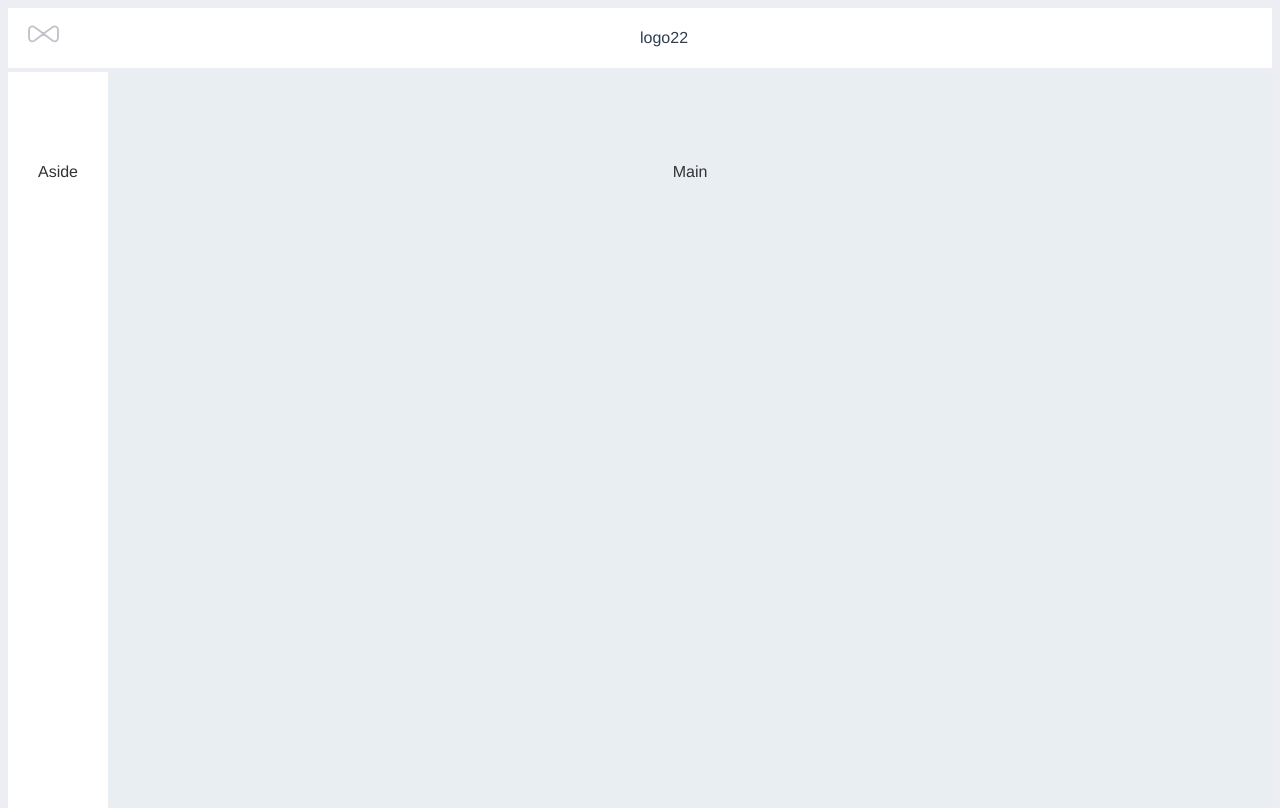
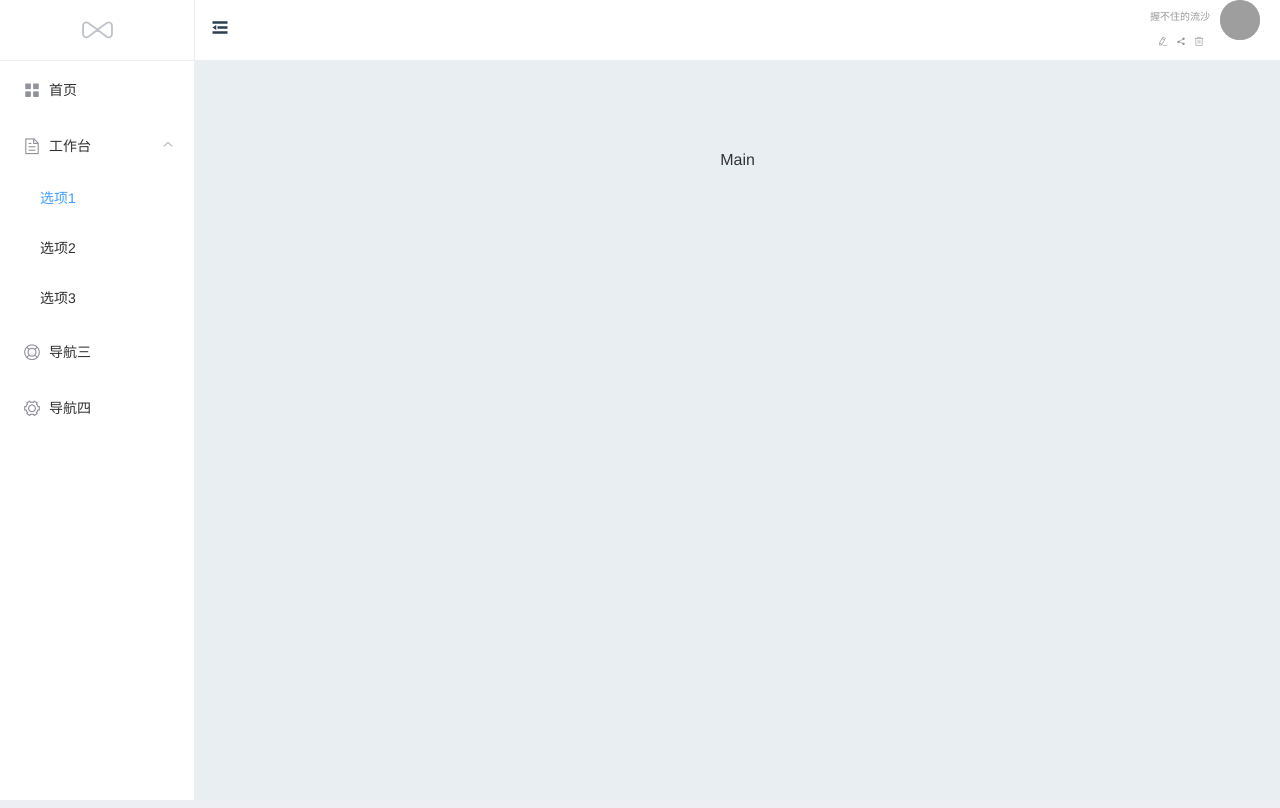
Before and after one commit to pseudo-god/vue-element-cold, a Vue app: page / in a window 1280 px wide. Built offline with nearby package versions, Linux system fonts and the light colour scheme; grey boxes are pictures that could not be loaded.

Commit message:
feat: 搭建基础骨架

```diff
--- /dev/null
+++ b/src/layout/content.vue
@@ -0,0 +1,71 @@
+<template>
+  <el-container class="main-container" :style="flexibleObj.mainStyle">
+    <el-header>
+      <el-row>
+        <el-col :span="24">
+          <div class="header-left">
+            <div class="flexible" @click="collapse">
+              <i class="el-icon-s-fold"></i>
+            </div>
+          </div>
+          <div class="header-right">
+            <div class="right-user">
+              <div class="user-info">
+                <div class="info-name">握不住的流沙</div>
+                <div class="info-other">
+                  <i class="el-icon-edit"></i>
+                  <i class="el-icon-share"></i>
+                  <i class="el-icon-delete"></i>
+                </div>
+              </div>
+              <div class="user-avatar">
+                <el-avatar
+                  src="https://cube.elemecdn.com/0/88/03b0d39583f48206768a7534e55bcpng.png"
+                ></el-avatar>
+              </div>
+            </div>
+          </div>
+        </el-col>
+      </el-row>
+    </el-header>
+    <el-container>
+      <el-main>Main </el-main>
+    </el-container>
+  </el-container>
+</template>
+<script>
+import { mapState, mapActions } from "vuex";
+
+export default {
+  name: "Content",
+  computed: {
+    ...mapState({
+      flexibleObj: (state) => state.app.flexibleObj,
+    }),
+  },
+  methods: {
+    ...mapActions({
+      setFlexible: "app/setFlexible",
+    }),
+    collapse() {
+      if (!this.flexibleObj.isCollapse) {
+        this.setFlexible({
+          isCollapse: true,
+          mainStyle: {
+            marginLeft: "65px",
+          },
+          elAside: "100%",
+        });
+      } else {
+        this.setFlexible({
+          isCollapse: false,
+          mainStyle: {
+            marginLeft: "195px",
+          },
+          elAside: "194px",
+        });
+      }
+    },
+  },
+};
+</script>
--- /dev/null
+++ b/src/layout/index.vue
@@ -0,0 +1,19 @@
+<template>
+  <div class="app-content">
+    <Sidebar/>
+    <Content/>
+  </div>
+</template>
+
+<script>
+import Content from "./content";
+import Sidebar from "./sidebar";
+
+export default {
+  components: { Content, Sidebar },
+  data: () => ({}),
+  methods: {},
+};
+</script>
+
+<style></style>
--- /dev/null
+++ b/src/layout/sidebar.vue
@@ -0,0 +1,63 @@
+<template>
+  <div class="menu-container">
+    <div class="logo-container">
+      <img src="../assets/svg/logo.svg" alt="" />
+    </div>
+    <el-aside :width="flexibleObj.elAside">
+      <el-menu
+        default-active="2-1"
+        class="el-menu-vertical-box"
+        @open="handleOpen"
+        @close="handleClose"
+        :collapse="flexibleObj.isCollapse"
+      >
+        <el-menu-item index="1">
+          <i class="el-icon-menu"></i>
+          <span slot="title">首页</span>
+        </el-menu-item>
+
+        <el-submenu index="2">
+          <template slot="title">
+            <i class="el-icon-document"></i>
+            <span slot="title">工作台</span>
+          </template>
+          <el-menu-item index="2-1">选项1</el-menu-item>
+          <el-menu-item index="2-2">选项2</el-menu-item>
+          <el-menu-item index="2-3">选项3</el-menu-item>
+        </el-submenu>
+
+        <el-menu-item index="3">
+          <i class="el-icon-help"></i>
+          <span slot="title">导航三</span>
+        </el-menu-item>
+        <el-menu-item index="4">
+          <i class="el-icon-setting"></i>
+          <span slot="title">导航四</span>
+        </el-menu-item>
+      </el-menu>
+    </el-aside>
+  </div>
+</template>
+<script>
+import { mapState } from 'vuex';
+export default {
+  name: "Sidebar",
+  computed:{
+    ...mapState({
+      flexibleObj: state=>state.app.flexibleObj
+    })
+  },
+  data: () => ({
+
+  }),
+  methods: {
+    handleOpen(key, keyPath) {
+      console.log(key, keyPath);
+    },
+    handleClose(key, keyPath) {
+      console.log(key, keyPath);
+    },
+
+  },
+};
+</script>
--- a/src/router/index.js
+++ b/src/router/index.js
@@ -9,14 +9,6 @@ Vue.use(VueRouter)
     path: '/',
     name: 'Home',
     component: Home
-  },
-  {
-    path: '/about',
-    name: 'About',
-    // route level code-splitting
-    // this generates a separate chunk (about.[hash].js) for this route
-    // which is lazy-loaded when the route is visited.
-    component: () => import(/* webpackChunkName: "about" */ '../views/About.vue')
   }
 ]
 
--- /dev/null
+++ b/src/store/app/index.js
@@ -0,0 +1,28 @@
+const state = {
+  flexibleObj: {
+    isCollapse: false,
+    elAside: "194px",
+    mainStyle: {
+      marginLeft: "195px",
+    },
+  },
+};
+
+const mutations = {
+  SETFLEXIBLE: (state, obj) => {
+    state.flexibleObj = obj;
+  },
+};
+
+const actions = {
+  setFlexible({ commit }, obj) {
+    commit("SETFLEXIBLE", obj);
+  },
+};
+
+export default {
+  namespaced: true,
+  state,
+  mutations,
+  actions,
+};
--- a/src/store/index.js
+++ b/src/store/index.js
@@ -1,15 +1,19 @@
-import Vue from 'vue'
-import Vuex from 'vuex'
+import Vue from 'vue';
+import Vuex from 'vuex';
+// import getters from './getters';
+import app from './app';
 
-Vue.use(Vuex)
 
-export default new Vuex.Store({
-  state: {
+Vue.use(Vuex);
+
+const store = new Vuex.Store({
+  modules: {
+    app,
+
   },
-  mutations: {
-  },
-  actions: {
-  },
-  modules: {
-  }
-})
+  // getters
+});
+
+
+
+export default store;
--- a/src/style/element-ui.scss
+++ b/src/style/element-ui.scss
@@ -11,8 +11,18 @@
 .el-aside {
   background-color: #fff;
   color: #333;
-  text-align: center;
   line-height: 200px;
+  transition: width 0.28s;
+  .el-menu{
+    height: 100%;
+  }
+  .el-menu--collapse{
+    height: 100%;
+  }
+  .el-menu-vertical-box:not(.el-menu--collapse) {
+    width: 100%;
+    min-height: 400px;
+  }
 }
 
 .el-main {
@@ -23,7 +33,6 @@
 }
 
  .el-container {
-  margin-top: 4px;
   height: 100%;
 }
 
--- a/src/style/index.scss
+++ b/src/style/index.scss
@@ -1,4 +1,3 @@
-
 @import "./element-ui.scss";
 
 body {
@@ -10,6 +9,7 @@ body {
     Microsoft YaHei, Arial, sans-serif;
   min-width: 1200px;
   background-color: #eceef3;
+  margin: 0;
 }
 
 label {
@@ -25,6 +25,117 @@ html {
   height: 100%;
 }
 
-.app-content{
+.app-content {
   height: 100%;
 }
+*,
+*:before,
+*:after {
+  box-sizing: inherit;
+}
+
+a:focus,
+a:active {
+  outline: none;
+}
+
+a,
+a:focus,
+a:hover {
+  cursor: pointer;
+  color: inherit;
+  text-decoration: none;
+}
+
+div:focus {
+  outline: none;
+}
+
+.clearfix {
+  &:after {
+    visibility: hidden;
+    display: block;
+    font-size: 0;
+    content: " ";
+    clear: both;
+    height: 0;
+  }
+}
+
+.header-left {
+  float: left;
+  .flexible {
+    padding: 0 15px;
+    cursor: pointer;
+    margin-left: -20px;
+    &:hover{
+      background-color: #e9eef2;
+    }
+    i {
+      font-size: 20px;
+      cursor: pointer;
+    }
+  }
+}
+
+.header-right {
+  float: right;
+  .right-user {
+    display: flex;
+    justify-content: space-between;
+    .user-info {
+      margin-right: 10px;
+      margin-top: 4px;
+      .info-name,
+      .info-other {
+        font-size: 10px;
+        color: #989898;
+        line-height: 25px;
+      }
+      .info-other {
+        i {
+          margin-left: 8px;
+          cursor: pointer;
+          &:hover {
+            color: #dedefe;
+          }
+        }
+      }
+    }
+    .user-avatar {
+      cursor: pointer;
+      .el-avatar{
+      }
+    }
+  }
+}
+
+.menu-container {
+  height: 100%;
+  position: fixed;
+  font-size: 0;
+  top: 0;
+  bottom: 0;
+  left: 0;
+  z-index: 1001;
+  overflow: hidden;
+  .el-aside {
+    height: 100%;
+    .el-menu {
+      border-right: none;
+    }
+  }
+
+  .logo-container {
+    line-height: 60px;
+    text-align: center;
+    background-color: #fff;
+    border-bottom: 1px solid #e9eef2;
+    img{
+      vertical-align: middle;
+    }
+  }
+}
+.main-container {
+  transition: all .28s;
+}
--- a/src/views/About.vue
+++ /dev/null
@@ -1,5 +0,0 @@
-<template>
-  <div class="about">
-    <h1>This is an about page</h1>
-  </div>
-</template>
--- a/src/views/Home.vue
+++ b/src/views/Home.vue
@@ -1,33 +1,16 @@
 <template>
-  <div class="app-content">
-    <el-container>
-      <el-header>
-       <el-row>
-         <el-col :span="3">
-           <img src="../assets/svg/logo.svg" alt="" >
-         </el-col>
-                  <el-col :span="12"  :offset="9">
-           logo22
-         </el-col>
+    <Index />
+</template>
+<script>
+import Index from '@/layout'
+console.log("Index", Index)
+export default {
+  components: { Index },
+  data: () => ({
 
-       </el-row>
-        </el-header>
-      <el-container>
-        <el-aside width="100px">Aside</el-aside>
-        <el-main>Main</el-main>
-      </el-container>
-    </el-container>
-  </div>
-</template>
-
-<script>
-export default {
-  data: () => ({
-    show: true,
   }),
+  methods: {}
 };
 </script>
 
-<style>
-
-</style>
+<style></style>
```
Also changed, not shown: src/components/HelloWorld.vue (deleted, +0 -58 lines).
